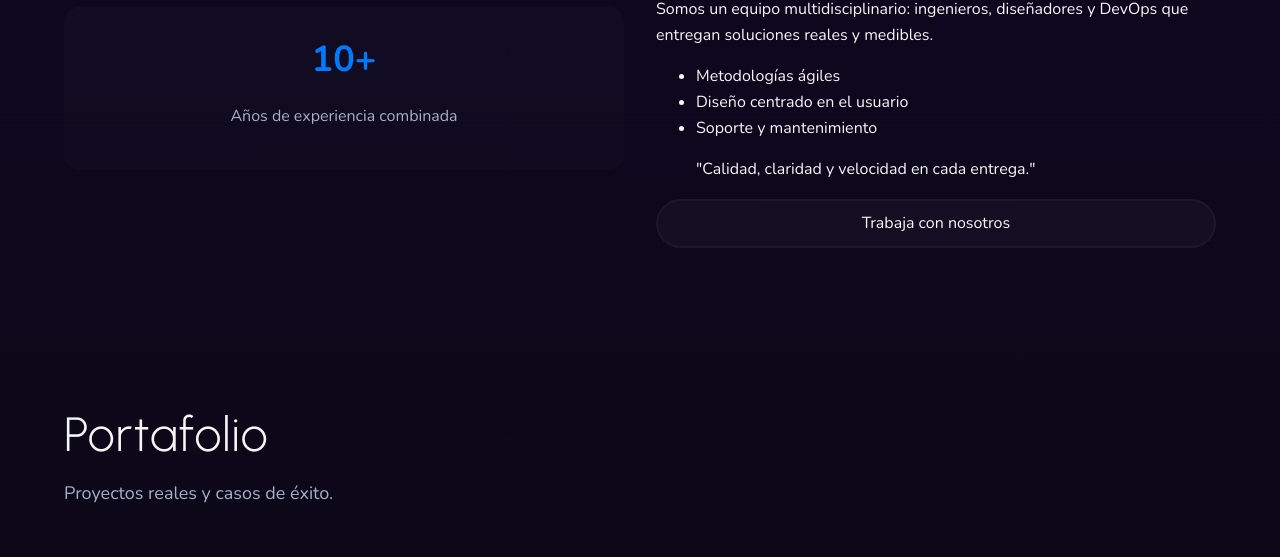
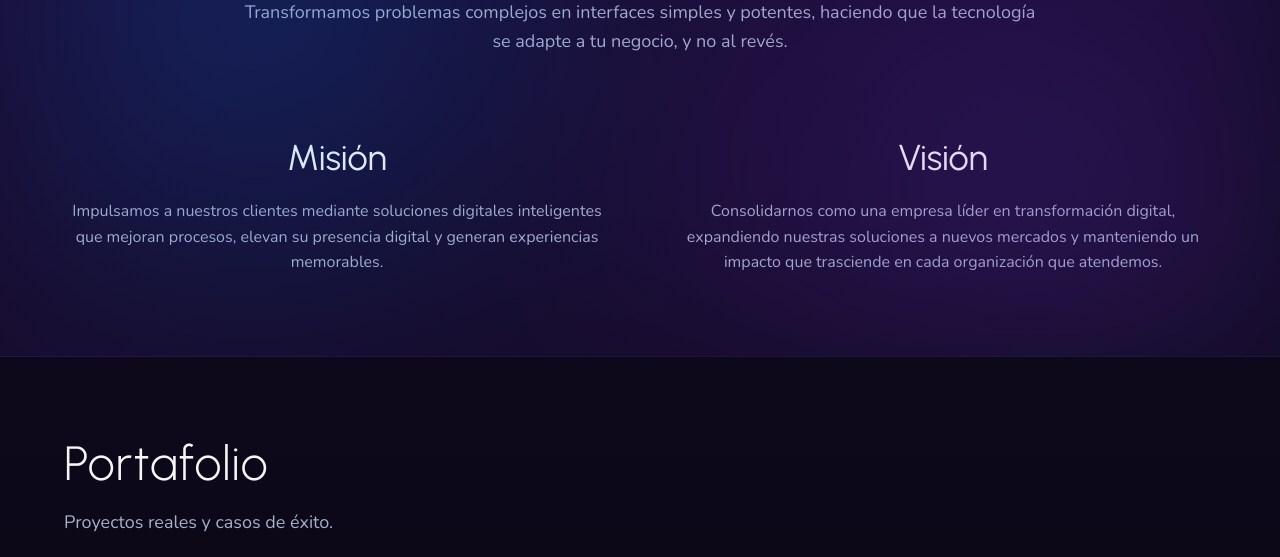
Before and after one commit to LEO-OV/cloud-code, a plain HTML site: page index.html in a window 1280 px wide. Shown: the part 1849-2406 px from the top of the page. Drawn offline with nearby package versions, Linux system fonts and the light colour scheme; animation ran at ten frames a second.

Commit message:
Secciones Servicios y Sobre nosostros

```diff
--- a/assets/i18n/es.json
+++ b/assets/i18n/es.json
@@ -23,26 +23,26 @@
   "services.mobileFeature3": "Publicación en tiendas de aplicaciones.",
 
   "services.ai": "Soluciones de IA",
-  "services.aiText": "Activa el piloto automático. Automatizamos tu operación con IA que trabaja por ti 24/7 sin errores.",
-  "services.aiFeature1": "Chatbots con IA.",
-  "services.aiFeature2": "Automaticación de procesos.",
-  "services.aiFeature3": "Save on costs.",
+  "services.aiText": "Activa el piloto automático. Automatizamos tus operaciones con IA que trabaja por ti 24/7.",
+  "services.aiFeature1": "Automatización de procesos.",
+  "services.aiFeature2": "Ahorro en tiempo y costos.",
+  "services.aiFeature3": "Operación continua 24/7.",
+  "services.cta": "Más Información",
 
-  "services.cta": "Más Información",
   "about.title": "Sobre <span class=\"text-gradient\">Cloud Code</span>",
-  "about.lead": "Somos un equipo multidisciplinario: ingenieros, diseñadores y DevOps que entregan soluciones reales y medibles.",
-  "about.years": "Años de experiencia combinada",
-  "about.item1": "Metodologías ágiles",
-  "about.item2": "Diseño centrado en el usuario",
-  "about.item3": "Soporte y mantenimiento",
-  "about.quote": "\"Calidad, claridad y velocidad en cada entrega.\"",
+  "about.lead": "Transformamos problemas complejos en interfaces simples y potentes, haciendo que la tecnología se adapte a tu negocio, y no al revés.",
+  "about.mission": "Impulsamos a nuestros clientes mediante soluciones digitales inteligentes que mejoran procesos, elevan su presencia digital y generan experiencias memorables.",
+  "about.vision": "Consolidarnos como una empresa líder en transformación digital, expandiendo nuestras soluciones a nuevos mercados y manteniendo un impacto que trasciende en cada organización que atendemos.",
   "about.cta": "Trabaja con nosotros",
+
   "portfolio.title": "Portafolio",
   "portfolio.lead": "Proyectos reales y casos de éxito.",
   "test.title": "Testimonios",
+
   "contact.title": "Empecemos a <span class=\"text-gradient\">Crear</span>",
   "contact.lead": "¿Tienes una idea? Cuéntanos y te enviamos una propuesta en 24 horas.",
   "contact.cta": "Enviar Email",
+
   "form.name": "Nombre",
   "form.email": "Correo",
   "form.message": "Mensaje",
--- a/assets/styles/styles.css
+++ b/assets/styles/styles.css
@@ -702,29 +702,79 @@ html[data-theme="dark"] .icon--dark,
 }
 
 /* about layout */
-.about__grid {
+.about {
+  border-top: 1px solid rgba(124, 58, 237, 0.15);
+  border-bottom: 1px solid rgba(124, 58, 237, 0.15);
+  background: linear-gradient(145deg, rgba(124, 58, 237, 0.12) 0%, rgba(124, 58, 237, 0.05) 100%);
+  position: relative;
+  overflow: hidden;
+}
+
+.about::before {
+  content: '';
+  position: absolute;
+  inset: 0;
+  background: radial-gradient(
+      circle at 20% 30%,
+      rgba(0, 122, 255, 0.2),
+      transparent 40%
+    ),
+    radial-gradient(
+      circle at 80% 70%,
+      rgba(124, 58, 237, 0.2),
+      transparent 50%
+    );
+  filter: blur(80px);
+  z-index: 0;
+  pointer-events: none;
+}
+
+.about .section__title {
+  text-align: center;
+}
+
+.about__lead {
+  text-align: center;
+  max-width: 80rem;
+  margin: 0 auto;
+  margin-top: 1.6rem;
+}
+
+.about__content {
   display: grid;
-  grid-template-columns: 1fr 1fr;
-  gap: 3.2rem;
+  grid-template-columns: repeat(2, 1fr);
+  gap: 6rem;
+  padding-top: 8rem;
+}
+
+.about__item {
+  display: flex;
+  flex-direction: column;
   align-items: center;
 }
-.about__card {
-  padding: 2.4rem;
-  border-radius: 16px;
-  background: linear-gradient(
-    180deg,
-    rgba(255, 255, 255, 0.02),
-    rgba(255, 255, 255, 0.01)
-  );
+
+.about__item-title {
+  font-size: clamp(2.8rem, 3.2vw, 3.6rem);
+  font-family: var(--font-heading);
+  margin: 0 0 2rem;
+  color: var(--text);
+  font-weight: 400;
+  line-height: 1.2;
+}
+
+.about__item-text {
+  color: var(--muted);
+  font-size: clamp(1.4rem, 1.5vw, 1.6rem);
+  line-height: 1.6;
+  margin: 0;
   text-align: center;
 }
-.about__stat {
-  font-size: 3.6rem;
-  font-weight: 800;
-  color: var(--accent);
-}
-.about__stat-text {
-  color: var(--muted);
+
+@media (max-width: 900px) {
+  .about__content {
+    grid-template-columns: 1fr;
+    gap: 4rem;
+  }
 }
 
 /* portfolio */
--- a/index.html
+++ b/index.html
@@ -257,7 +257,7 @@
                     d="M16.707 5.293a1 1 0 010 1.414l-8 8a1 1 0 01-1.414 0l-4-4a1 1 0 011.414-1.414L8 12.586l7.293-7.293a1 1 0 011.414 0z"
                     clip-rule="evenodd" />
                 </svg>
-                <span data-i18n="services.aiFeature1">Chatbots con IA</span>
+                <span data-i18n="services.aiFeature1">Automatización de procesos.</span>
               </li>
               <li>
                 <svg class="check-icon" viewBox="0 0 20 20" fill="currentColor">
@@ -265,7 +265,7 @@
                     d="M16.707 5.293a1 1 0 010 1.414l-8 8a1 1 0 01-1.414 0l-4-4a1 1 0 011.414-1.414L8 12.586l7.293-7.293a1 1 0 011.414 0z"
                     clip-rule="evenodd" />
                 </svg>
-                <span data-i18n="services.aiFeature2">Automatización de procesos</span>
+                <span data-i18n="services.aiFeature2">Ahorro en tiempo y costos.</span>
               </li>
               <li>
                 <svg class="check-icon" viewBox="0 0 20 20" fill="currentColor">
@@ -273,7 +273,7 @@
                     d="M16.707 5.293a1 1 0 010 1.414l-8 8a1 1 0 01-1.414 0l-4-4a1 1 0 011.414-1.414L8 12.586l7.293-7.293a1 1 0 011.414 0z"
                     clip-rule="evenodd" />
                 </svg>
-                <span data-i18n="services.aiFeature3">Ahorra en costos.</span>
+                <span data-i18n="services.aiFeature3">Operación continua 24/7.</span>
               </li>
             </ul>
 
@@ -294,33 +294,34 @@
 
     <!-- NOSOTROS -->
     <section id="nosotros" class="about section" aria-labelledby="aboutTitle">
-      <div class="container about__grid">
-        <div class="about__media" aria-hidden="true">
-          <div class="about__card">
-            <div class="about__stat">10+</div>
-            <p class="about__stat-text" data-i18n="about.years">Años de experiencia combinada</p>
-          </div>
+      <div class="container">
+        <h2 id="aboutTitle" class="section__title" data-i18n="about.title">Sobre <span class="text-gradient">Cloud Code</span></h2>
+
+        <p class="section__lead about__lead" data-i18n="about.lead">
+          Transformamos problemas complejos en interfaces simples y potentes, haciendo que la tecnología se adapte a tu negocio, y no al revés.
+        </p>
+
+        <div class="about__content">
+          <!-- Misión -->
+          <article class="about__item">
+            <h3 class="about__item-title" data-i18n="about.missionTitle">Misión</h3>
+            <p class="about__item-text" data-i18n="about.mission">
+              Impulsamos a nuestros clientes mediante soluciones digitales inteligentes que mejoran procesos, elevan su presencia digital y generan experiencias memorables.
+            </p>
+          </article>
+
+          <!-- Visión -->
+          <article class="about__item">
+            <h3 class="about__item-title" data-i18n="about.visionTitle">Visión</h3>
+            <p class="about__item-text" data-i18n="about.vision">
+              Consolidarnos como una empresa líder en transformación digital, expandiendo nuestras soluciones a nuevos mercados y manteniendo un impacto que trasciende en cada organización que atendemos.
+            </p>
+          </article>
         </div>
 
-        <div class="about__content">
-          <h2 id="aboutTitle" class="section__title" data-i18n="about.title">Sobre <span class="text-gradient">Cloud
-              Code</span></h2>
-          <p class="about__lead" data-i18n="about.lead">Somos un equipo multidisciplinario: ingenieros, diseñadores y
-            DevOps que entregan soluciones reales y medibles.</p>
-          <ul class="about__list">
-            <li class="about__item" data-i18n="about.item1">Metodologías ágiles</li>
-            <li class="about__item" data-i18n="about.item2">Diseño centrado en el usuario</li>
-            <li class="about__item" data-i18n="about.item3">Soporte y mantenimiento</li>
-          </ul>
-
-          <div class="about__values">
-            <blockquote class="about__quote" data-i18n="about.quote">"Calidad, claridad y velocidad en cada entrega."
-            </blockquote>
-            <a href="#contacto" class="btn btn--secondary" data-i18n="about.cta">Trabaja con nosotros</a>
-          </div>
-        </div>
       </div>
     </section>
+
 
     <!-- PORTAFOLIO -->
     <section id="portafolio" class="portfolio section" aria-labelledby="portfolioTitle">
```
Also changed, not shown: assets/i18n/en.json (+7 -10 lines).
